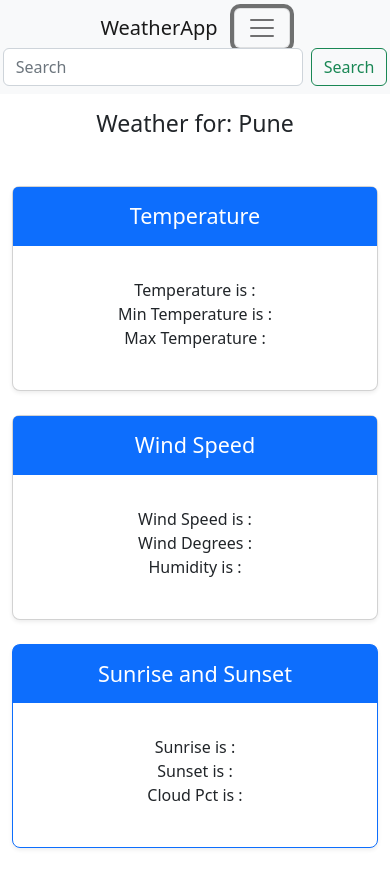
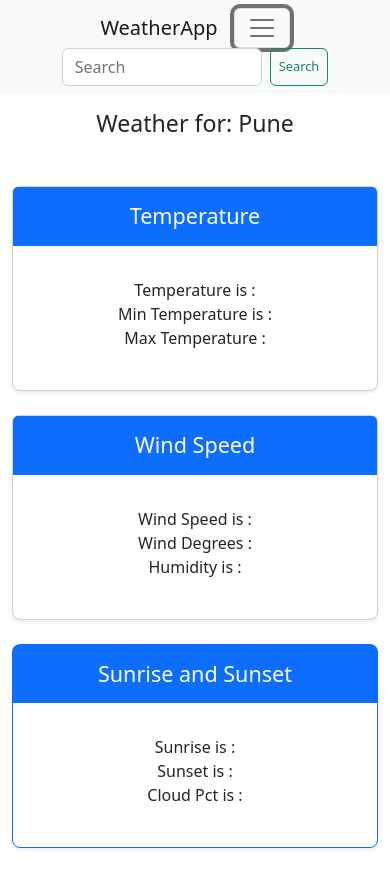
Before and after one commit to atharvamachave/Weather-App, a plain HTML site: page index.html in a window 390 px wide. Both pictures are taken after a click on the button "Toggle navigation". Drawn offline with nearby package versions, Linux system fonts and the light colour scheme; no server answers.

Commit message:
final css responsiveness commit

```diff
--- a/style.css
+++ b/style.css
@@ -9,3 +9,14 @@
 .navbar .form-inline .form-control {
   width: 300px;
 }
+
+@media (max-width: 430px) {
+  .navbar .form-inline .form-control {
+    width: 200px; /* Reduce width for smaller screens */
+  }
+
+  .navbar .form-inline .btn {
+    font-size: 0.8rem; /* Reduce button font size for smaller screens */
+    padding: 0.25rem 0.5rem; /* Adjust button padding for smaller screens */
+  }
+}
```
